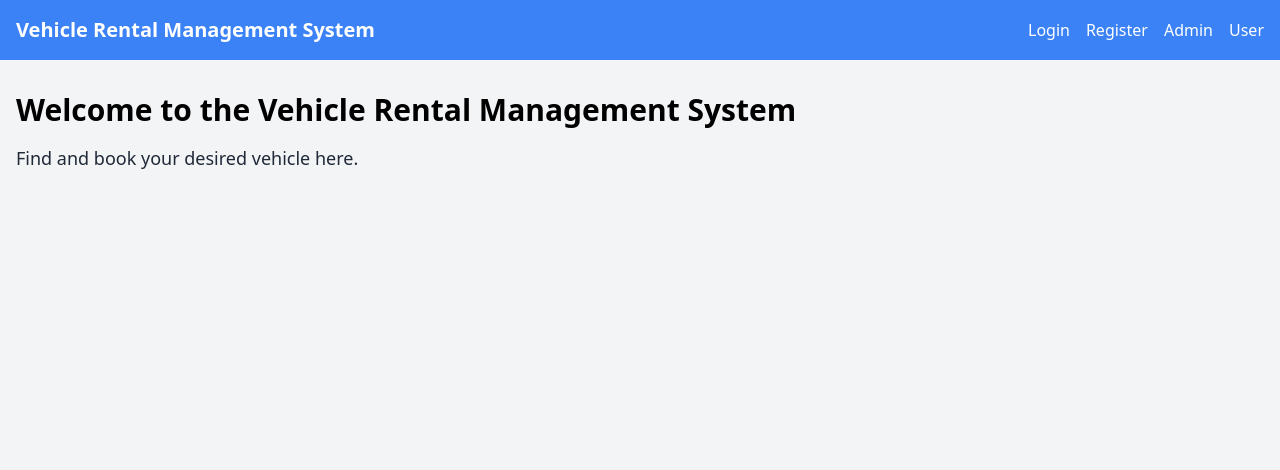
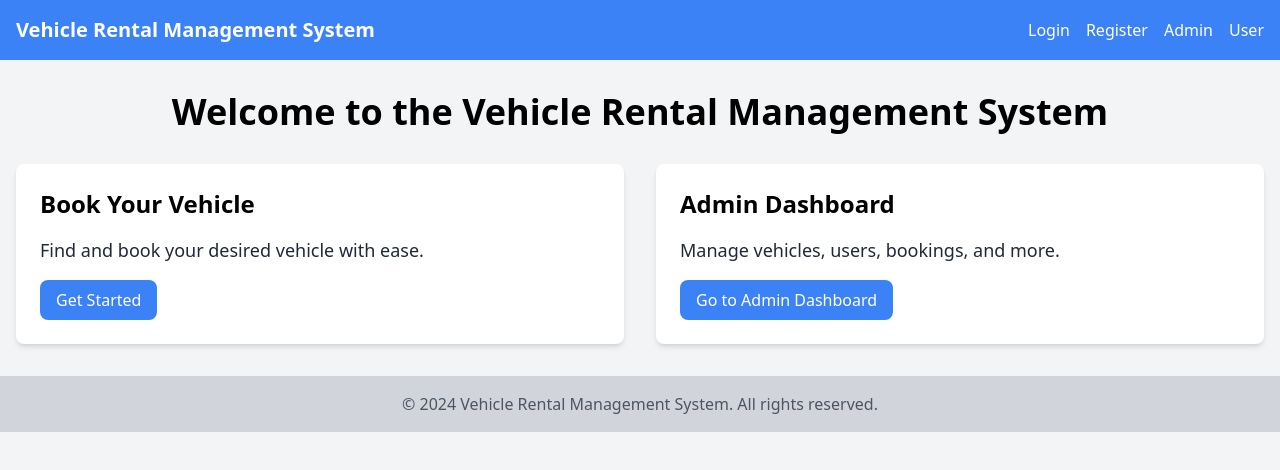
Before and after one commit to Mutai001/vehicle-client, a React (Vite) app: page / in a window 1280 px wide. Shown: the top 470 px of the page. Built offline with nearby package versions, Linux system fonts and the light colour scheme.

Commit message:
added body and footer contents

```diff
--- a/src/components/LandingPage.tsx
+++ b/src/components/LandingPage.tsx
@@ -5,6 +5,7 @@ import { Link } from 'react-router-dom';
 const HomePage: React.FC = () => {
   return (
     <div className="bg-gray-100 min-h-screen">
+      {/* Header */}
       <header className="bg-blue-500 text-white p-4 flex justify-between items-center">
         <div className="text-xl font-bold">Vehicle Rental Management System</div>
         <nav className="space-x-4">
@@ -14,13 +15,32 @@ const HomePage: React.FC = () => {
           <Link to="/user" className="text-white hover:underline">User</Link>
         </nav>
       </header>
+
+      {/* Main Content */}
       <main className="container mx-auto py-8 px-4">
-        <h1 className="text-3xl font-bold mb-4">Welcome to the Vehicle Rental Management System</h1>
-        <p className="text-lg text-gray-800">
-          Find and book your desired vehicle here.
-        </p>
-        {/* Additional content */}
+        <h1 className="text-4xl font-bold text-center mb-8">Welcome to the Vehicle Rental Management System</h1>
+        <div className="grid grid-cols-1 md:grid-cols-2 gap-8">
+          <div className="bg-white p-6 rounded-lg shadow-md">
+            <h2 className="text-2xl font-bold mb-4">Book Your Vehicle</h2>
+            <p className="text-lg text-gray-800">
+              Find and book your desired vehicle with ease.
+            </p>
+            <Link to="/user" className="mt-4 inline-block bg-blue-500 hover:bg-blue-600 text-white py-2 px-4 rounded-lg">Get Started</Link>
+          </div>
+          <div className="bg-white p-6 rounded-lg shadow-md">
+            <h2 className="text-2xl font-bold mb-4">Admin Dashboard</h2>
+            <p className="text-lg text-gray-800">
+              Manage vehicles, users, bookings, and more.
+            </p>
+            <Link to="/admin" className="mt-4 inline-block bg-blue-500 hover:bg-blue-600 text-white py-2 px-4 rounded-lg">Go to Admin Dashboard</Link>
+          </div>
+        </div>
       </main>
+
+      {/* Footer */}
+      <footer className="bg-gray-300 text-gray-600 text-center py-4">
+        <p>&copy; 2024 Vehicle Rental Management System. All rights reserved.</p>
+      </footer>
     </div>
   );
 };
```
